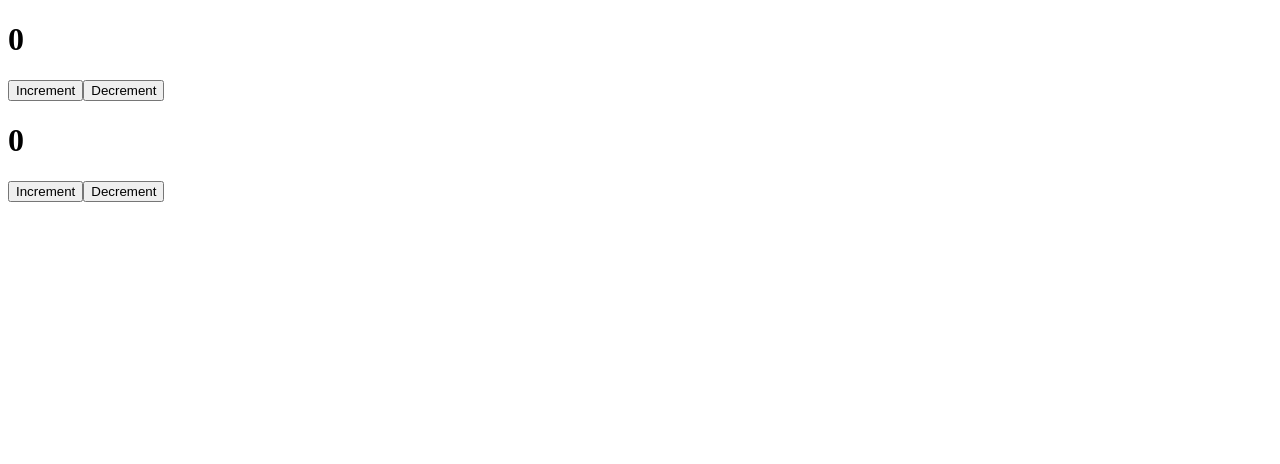
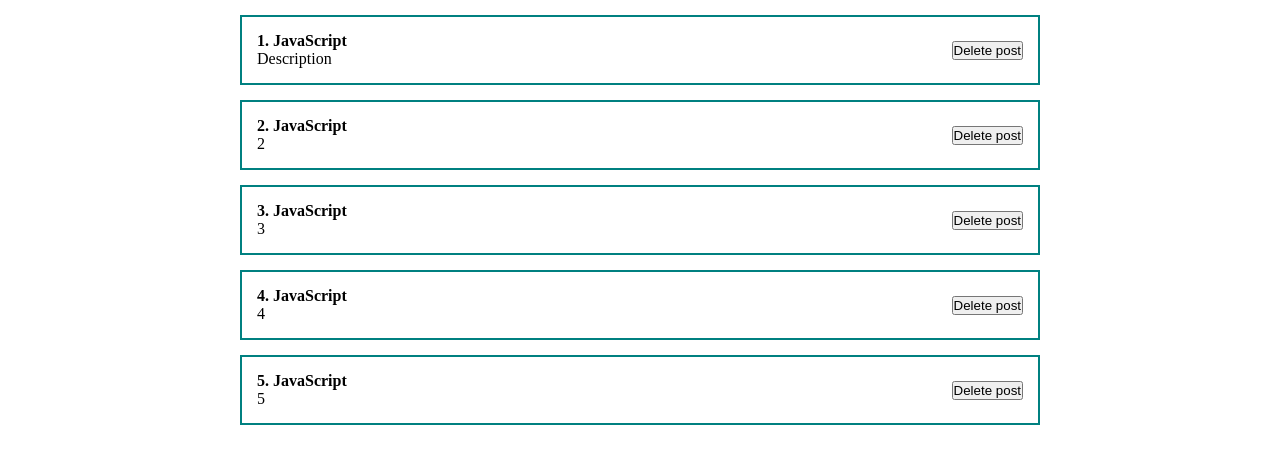
Before and after one commit to Maks-yaf/app-jspost-react, a React (Create React App) app: page / in a window 1280 px wide. Shown: the top 464 px of the page. Built offline with nearby package versions, Linux system fonts and the light colour scheme.

Commit message:
PostItem component

```diff
--- a/src/App.js
+++ b/src/App.js
@@ -1,13 +1,16 @@
 import React, {useState} from 'react';
-import Counter from "./components/Counter";
-import ClassCounter from "./components/ClassCounter";
+import './styles/App.css'
+import PostItem from "./components/PostItem";
 
 function App() {
 
     return (
-        <div>
-            <Counter />
-            <ClassCounter />
+        <div className="App">
+            <PostItem post={{ id: 1, title: 'JavaScript', body: 'Description' }} />
+            <PostItem post={{ id: 2, title: 'JavaScript', body: '2' }} />
+            <PostItem post={{ id: 3, title: 'JavaScript', body: '3' }} />
+            <PostItem post={{ id: 4, title: 'JavaScript', body: '4' }} />
+            <PostItem post={{ id: 5, title: 'JavaScript', body: '5' }} />
         </div>
     );
 }
--- /dev/null
+++ b/src/components/PostItem.jsx
@@ -0,0 +1,21 @@
+import React from 'react';
+
+const PostItem = (props) => {
+    return (
+        <div>
+            <div className="post">
+                <div className="post__content">
+                    <strong>{props.post.id}. {props.post.title}</strong>
+                    <div>
+                        {props.post.body}
+                    </div>
+                </div>
+                <div className="post_btn">
+                    <button>Delete post</button>
+                </div>
+            </div>
+        </div>
+    );
+};
+
+export default PostItem;
--- /dev/null
+++ b/src/styles/App.css
@@ -0,0 +1,23 @@
+* {
+    margin: 0;
+    padding: 0;
+    box-sizing: border-box;
+}
+
+#root {
+    display: flex;
+    justify-content: center;
+}
+
+.App {
+    width: 800px;
+}
+
+.post {
+    display: flex;
+    padding: 15px;
+    border: 2px solid teal;
+    margin-top: 15px;
+    justify-content: space-between;
+    align-items: center;
+}
```
Also changed, not shown: src/App.css (deleted, +0 -38 lines).
